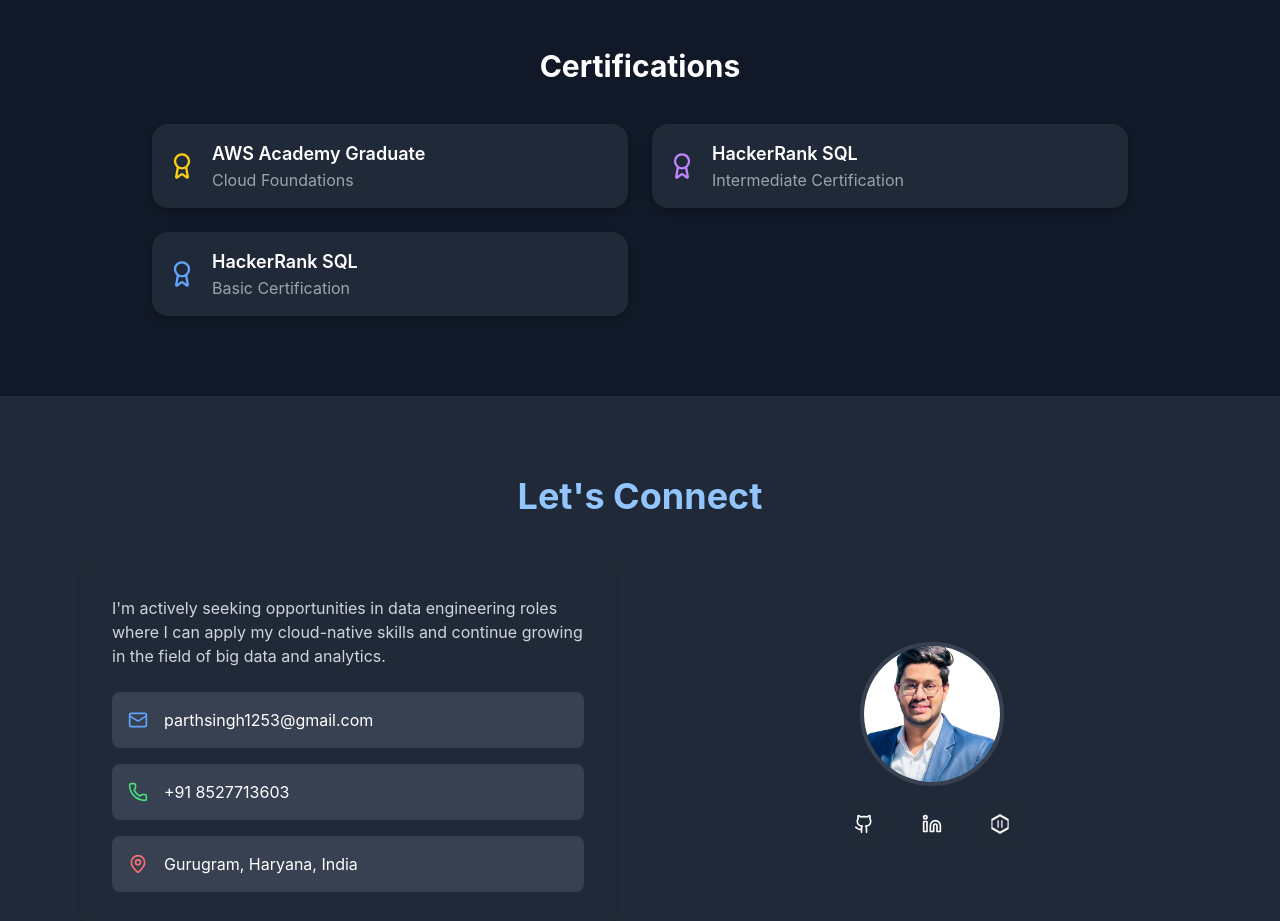
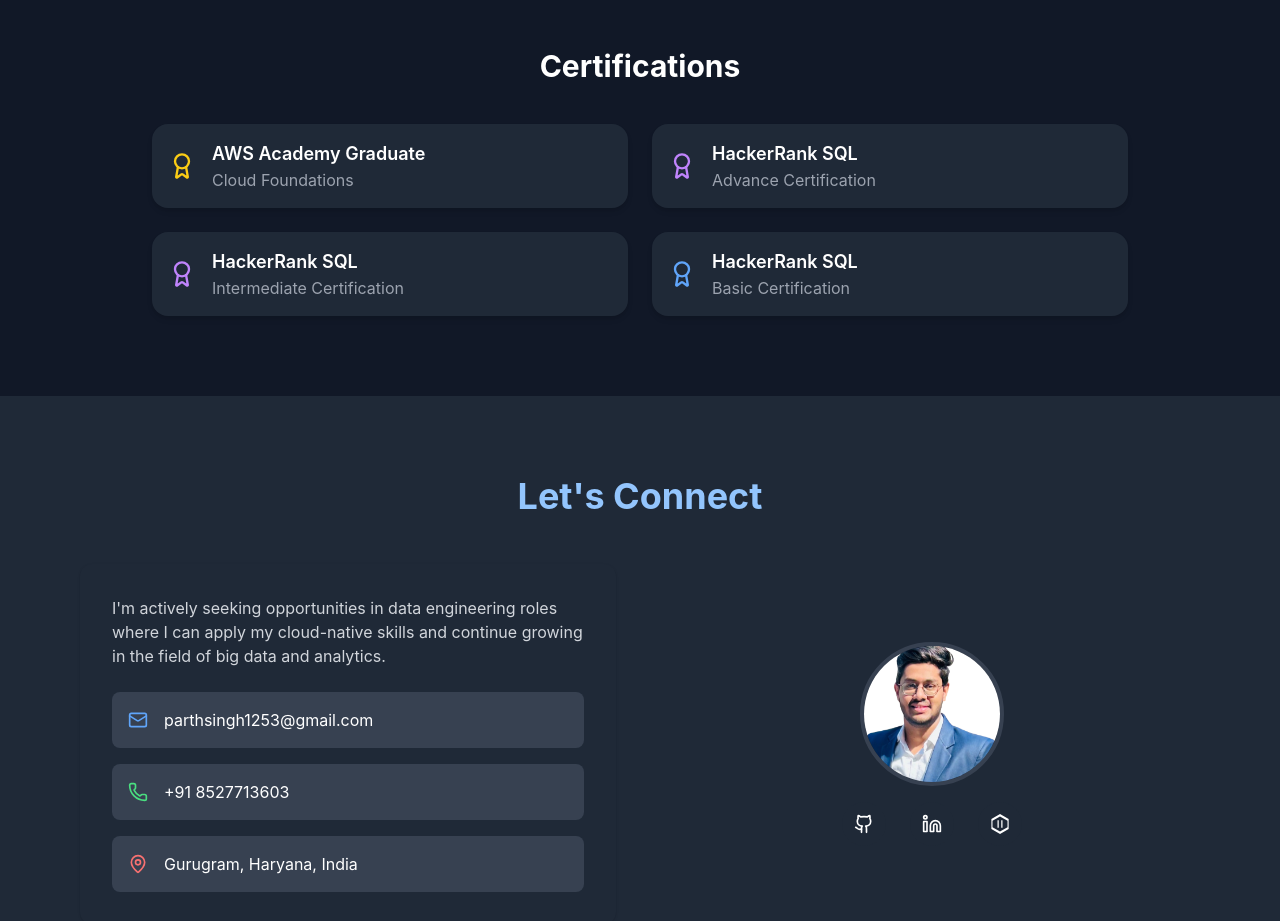
Before and after one commit to parthhhhh12/portfolio, a React (Create React App) app: page / in a window 1280 px wide. Shown: the part 4560-5481 px from the top of the page. Built offline with nearby package versions, Linux system fonts and the light colour scheme.

Commit message:
Added another certificate link individually

```diff
--- a/src/App.js
+++ b/src/App.js
@@ -665,6 +665,23 @@ export default function App() {
         </div>
       </a>
 
+       {/* HackerRank SQL (Advance) */}
+      <a
+        href="https://www.hackerrank.com/certificates/731721820af3"
+        target="_blank"
+        rel="noopener noreferrer"
+        className="bg-gray-800 p-4 rounded-2xl hover:bg-gray-700 transition-colors shadow-md"
+      >
+        <div className="flex items-center space-x-4">
+          <Award size={28} className="text-purple-400" />
+          <div>
+            <h3 className="text-lg font-semibold">HackerRank SQL</h3>
+            <p className="text-gray-400"> Advance Certification</p>
+          </div>
+        </div>
+      </a>
+
+
       {/* HackerRank SQL (Intermediate) */}
       <a
         href="https://www.hackerrank.com/certificates/6f58d3da3e47"
```
